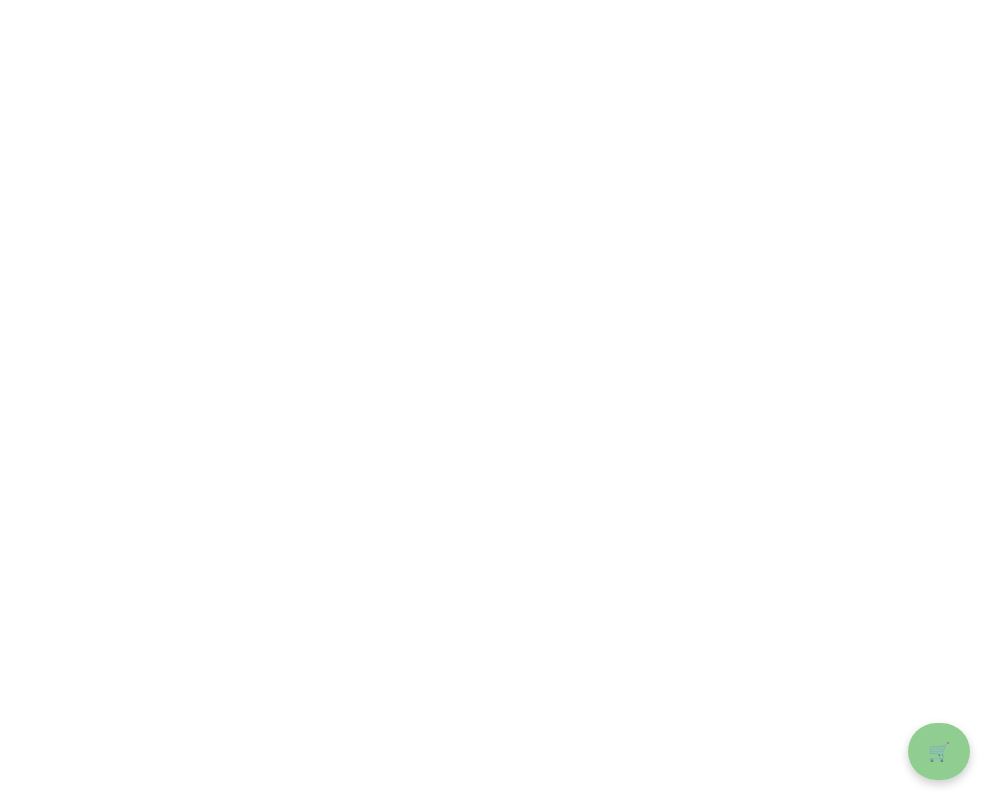
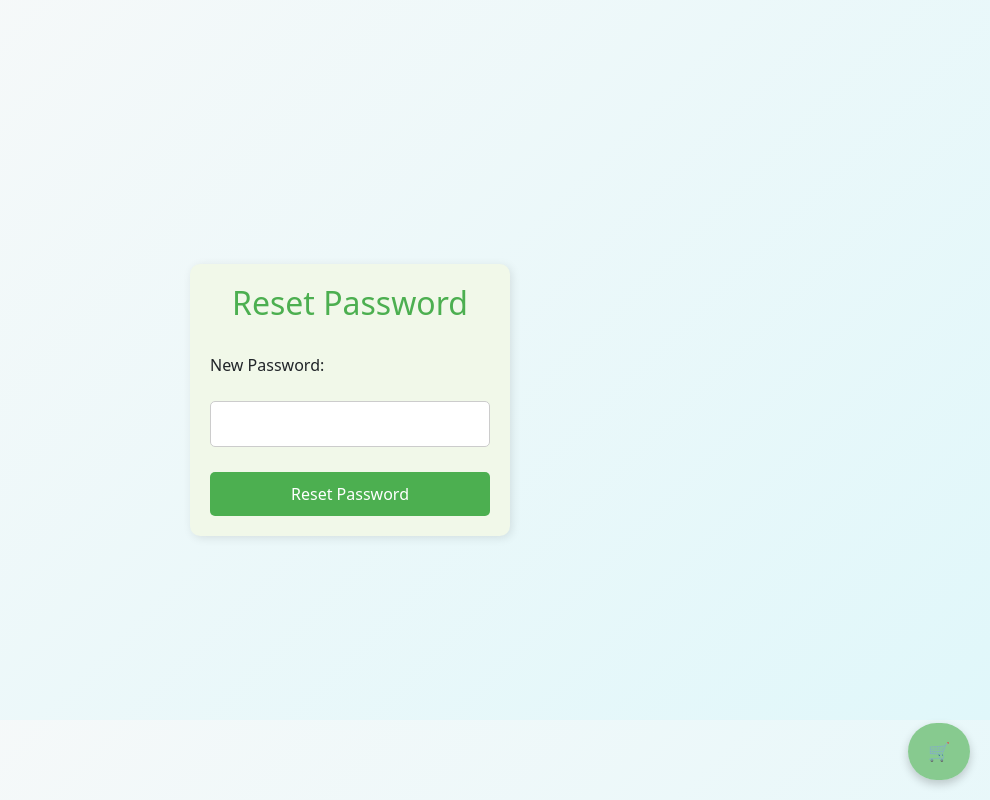
Before and after one commit to rathanpaki/eco, a React (Create React App) app: page /reset-password in a window 1280 px wide. Before the commit this address had no page. Shown: the whole page, without its empty margins (290-1280 px from the left). Built offline with nearby package versions, Linux system fonts and the light colour scheme.

Commit message:
Add Forgot Password and Reset Password functionality; update routing and enhance login page with password reset options

```diff
--- a/src/App.js
+++ b/src/App.js
@@ -17,6 +17,8 @@ import Customization from "./pages/customization";
 import AboutUs from "./pages/AboutUs";
 import OrderDetailsModal from "./pages/orderDetailsModal";
 import BlogPage from "./pages/blogPage";
+import ForgotPassword from "./pages/ForgotPassword";
+import ResetPassword from "./pages/ResetPassword";
 import AOS from "aos";
 import "aos/dist/aos.css";
 
@@ -59,6 +61,8 @@ function App() {
           <Route path="/about" element={<AboutUs />} />
           <Route path="/order-details" element={<OrderDetailsModal />} />
           <Route path="/blog" element={<BlogPage />} />
+          <Route path="/forgot-password" element={<ForgotPassword />} />
+          <Route path="/reset-password" element={<ResetPassword />} />
         </Routes>
       </div>
     </Router>
--- /dev/null
+++ b/src/pages/ForgotPassword.js
@@ -0,0 +1,44 @@
+import React, { useState } from "react";
+import { auth } from "../firebaseConfig";
+import { sendPasswordResetEmail } from "firebase/auth";
+import { toast } from "react-toastify";
+import "react-toastify/dist/ReactToastify.css";
+import "../css/login.css";
+
+const ForgotPassword = () => {
+  const [email, setEmail] = useState("");
+
+  const handlePasswordReset = async (event) => {
+    event.preventDefault();
+    if (!email) {
+      toast.error("Please enter your email address first.");
+      return;
+    }
+    try {
+      await sendPasswordResetEmail(auth, email);
+      toast.success("Password reset email sent!");
+    } catch (error) {
+      toast.error("Error sending password reset email.");
+    }
+  };
+
+  return (
+    <div className="login-page-container">
+      <form className="login-page-form" onSubmit={handlePasswordReset}>
+        <h2>Reset Password</h2>
+        <label htmlFor="email">Email:</label>
+        <input
+          type="email"
+          id="email"
+          name="email"
+          value={email}
+          onChange={(e) => setEmail(e.target.value)}
+          required
+        />
+        <button type="submit">Send Reset Email</button>
+      </form>
+    </div>
+  );
+};
+
+export default ForgotPassword;
--- /dev/null
+++ b/src/pages/ResetPassword.js
@@ -0,0 +1,52 @@
+import React, { useState } from "react";
+import { auth } from "../firebaseConfig";
+import { confirmPasswordReset } from "firebase/auth";
+import { useNavigate, useLocation } from "react-router-dom";
+import { toast } from "react-toastify";
+import "react-toastify/dist/ReactToastify.css";
+import "../css/login.css";
+
+const ResetPassword = () => {
+  const [newPassword, setNewPassword] = useState("");
+  const navigate = useNavigate();
+  const location = useLocation();
+
+  const handlePasswordReset = async (event) => {
+    event.preventDefault();
+    const queryParams = new URLSearchParams(location.search);
+    const oobCode = queryParams.get("oobCode");
+
+    if (!oobCode) {
+      toast.error("Invalid or expired action code.");
+      return;
+    }
+
+    try {
+      await confirmPasswordReset(auth, oobCode, newPassword);
+      toast.success("Password has been reset successfully!");
+      navigate("/login");
+    } catch (error) {
+      toast.error("Error resetting password.");
+    }
+  };
+
+  return (
+    <div className="login-page-container">
+      <form className="login-page-form" onSubmit={handlePasswordReset}>
+        <h2>Reset Password</h2>
+        <label htmlFor="newPassword">New Password:</label>
+        <input
+          type="password"
+          id="newPassword"
+          name="newPassword"
+          value={newPassword}
+          onChange={(e) => setNewPassword(e.target.value)}
+          required
+        />
+        <button type="submit">Reset Password</button>
+      </form>
+    </div>
+  );
+};
+
+export default ResetPassword;
--- a/src/pages/login.js
+++ b/src/pages/login.js
@@ -1,6 +1,9 @@
 import React, { useState } from "react";
 import { auth } from "../firebaseConfig";
-import { signInWithEmailAndPassword } from "firebase/auth";
+import {
+  signInWithEmailAndPassword,
+  sendPasswordResetEmail,
+} from "firebase/auth";
 import { useNavigate } from "react-router-dom";
 import "../css/login.css";
 import { toast } from "react-toastify";
@@ -31,6 +34,19 @@ const Login = () => {
     }
   };
 
+  const handlePasswordReset = async () => {
+    if (!email) {
+      toast.error("Please enter your email address first.");
+      return;
+    }
+    try {
+      await sendPasswordResetEmail(auth, email);
+      toast.success("Password reset email sent!");
+    } catch (error) {
+      toast.error("Error sending password reset email.");
+    }
+  };
+
   return (
     <div className="login-page-container">
       <form className="login-page-form" onSubmit={handleSubmit}>
@@ -57,6 +73,11 @@ const Login = () => {
         <p>
           Don't have an account? <a href="/register">Register here</a>
         </p>
+        <p>
+          <a href="/forgot-password" onClick={handlePasswordReset}>
+            Forgot Password?
+          </a>
+        </p>
       </form>
     </div>
   );
```
